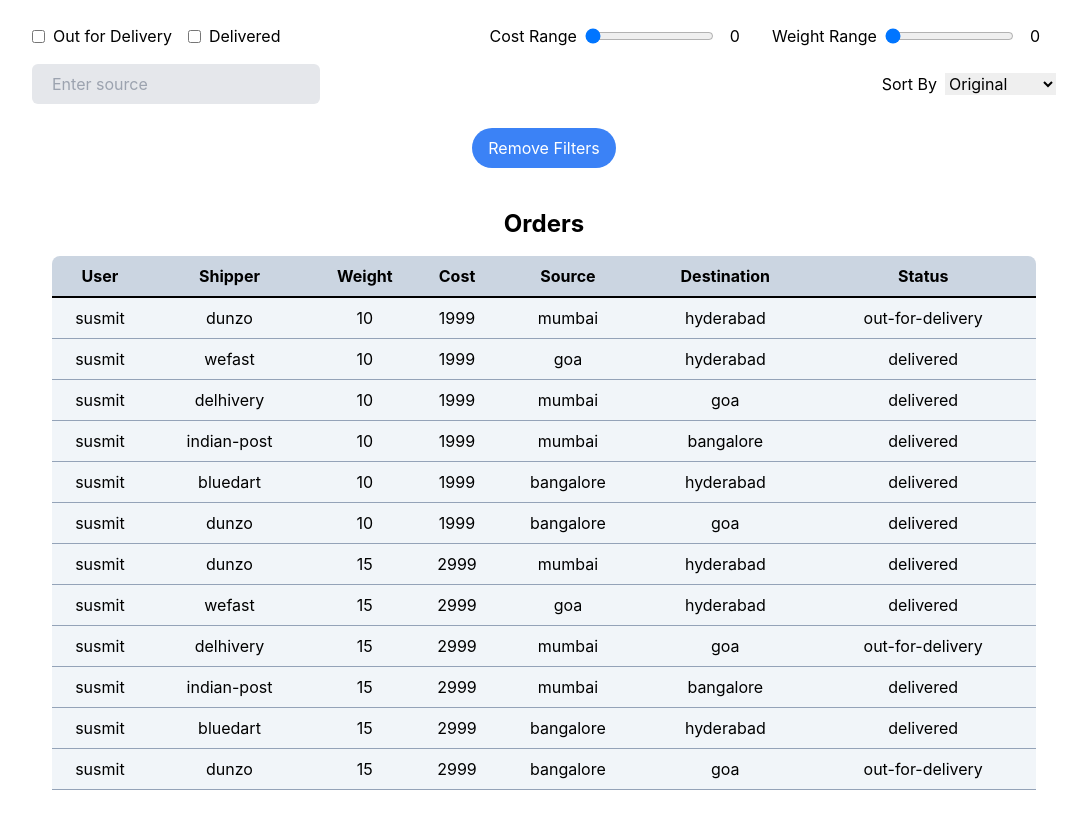
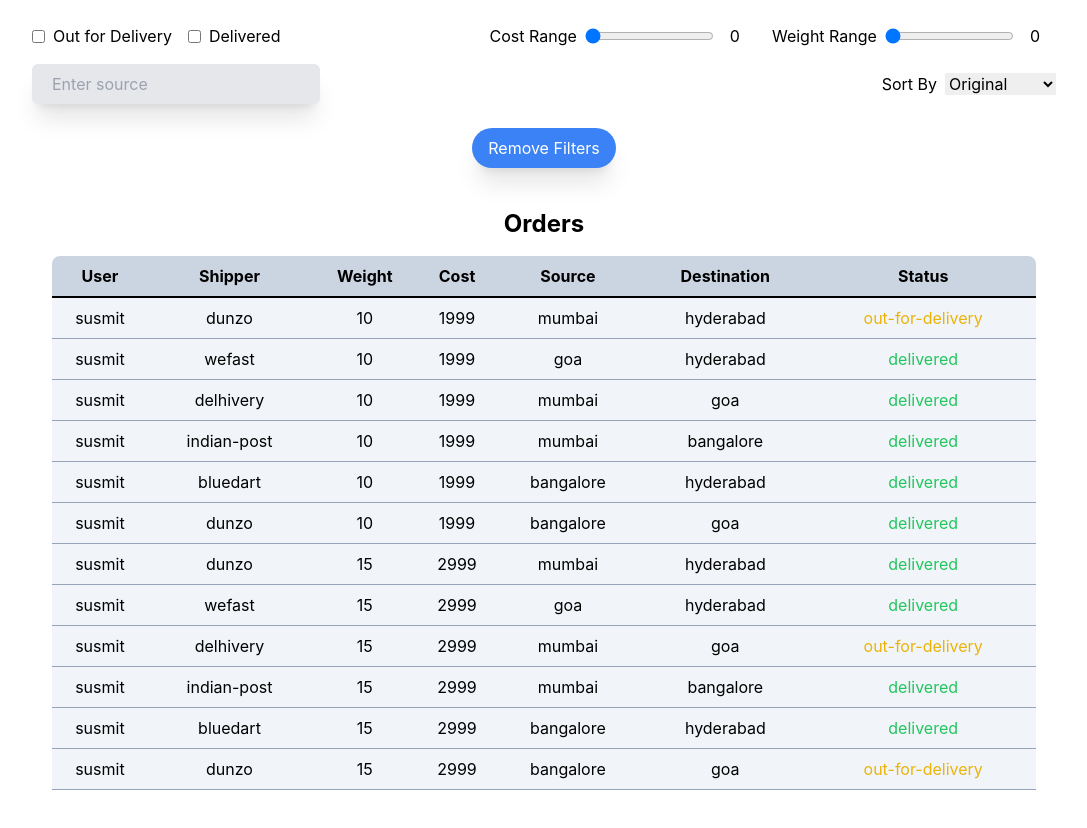
Before and after one commit to sohamdata/ordertable-shipmantra, a React (Create React App) app: page / in a window 1280 px wide. Shown: the whole page, without its empty margins (96-1183 px from the left). Built offline with nearby package versions, Linux system fonts and the light colour scheme.

Commit message:
UI changes: status conditional

```diff
--- a/src/Components/Table.js
+++ b/src/Components/Table.js
@@ -256,7 +256,7 @@ const Table = () => {
                 </div>
                 <div className='flex flex-col sm:flex-row justify-between items-center mt-4'>
                     <div className='flex flex-col sm:flex-row items-center'>
-                        <input className='bg-gray-200 rounded-md py-2 px-5 outline-none '
+                        <input className='bg-gray-200 rounded-md py-2 px-5 outline-none shadow-xl'
                             type='text'
                             value={sourceValue}
                             placeholder='Enter source'
@@ -275,7 +275,7 @@ const Table = () => {
             </div>
             <div className='px-4 sm:px-[10vw] mt-6 text-center'>
                 <button
-                    className='bg-blue-500 text-white px-4 py-2 rounded-full hover:bg-blue-600 outline-none'
+                    className='bg-blue-500 text-white px-4 py-2 rounded-full hover:bg-blue-600 outline-none shadow-xl'
                     onClick={handleResetClick}
                 >
                     Remove Filters </button>
@@ -310,7 +310,11 @@ const Table = () => {
                                 <td className='py-2'>{order.cost}</td>
                                 <td className='py-2'>{order.source}</td>
                                 <td className='py-2'>{order.destination}</td>
-                                <td className='py-2'>{order.status}</td>
+                                {order.status === 'out-for-delivery' ? (
+                                    <td className='py-2 text-yellow-500'>{order.status}</td>
+                                ) : (
+                                    <td className='py-2 text-green-500'>{order.status}</td>
+                                )}
                             </tr>
                         ))}
                     </tbody>
```
